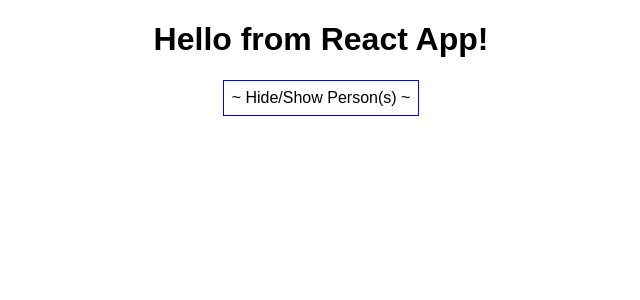
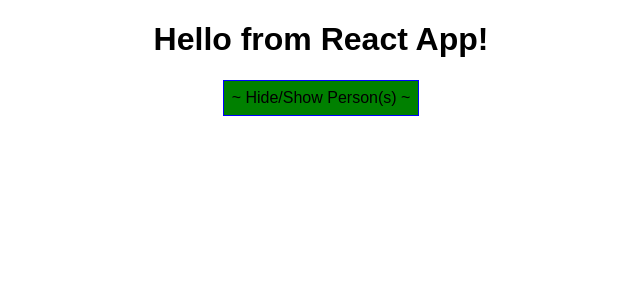
Before and after one commit to xyzst/useful-react-snippets, a React (Create React App) app: page / in a window 1280 px wide. Shown: the top 300 px of the page, without its empty margins (319-959 px from the left). Built offline with nearby package versions, Linux system fonts and the light colour scheme.

Commit message:
Add dynamic styling for hiding/showing person cards. Update readme with notes

```diff
--- a/src/App.js
+++ b/src/App.js
@@ -46,20 +46,17 @@
   };
 
   const style = {
-    backgroundColor: "white",
+    backgroundColor: "green",
     font: "inherit",
     border: "1px solid blue",
     padding: "8px",
     cursor: "pointer"
   };
 
-  return (
-    <div className="App">
-      <h1>Hello from React App!</h1>
-      <button style={style} onClick={togglePersons}>
-        ~ Hide/Show Person(s) ~
-      </button>
-      {toggleState.showPersons ? (
+  const showPersons = () => {
+    let persons = null;
+    if (toggleState.showPersons) {
+      persons = (
         <div>
           {personsState.persons.map((x, index) => (
             <Person
@@ -71,7 +68,19 @@
             />
           ))}
         </div>
-      ) : null}
+      );
+      style.backgroundColor = "red";
+    }
+    return persons;
+  };
+
+  return (
+    <div className="App">
+      <h1>Hello from React App!</h1>
+      <button style={style} onClick={togglePersons}>
+        ~ Hide/Show Person(s) ~
+      </button>
+      <div>{showPersons()}</div>
     </div>
   );
   // return React.createElement(
```
Also changed, not shown: 1 other file (tests, documents, lock files or other folders).
